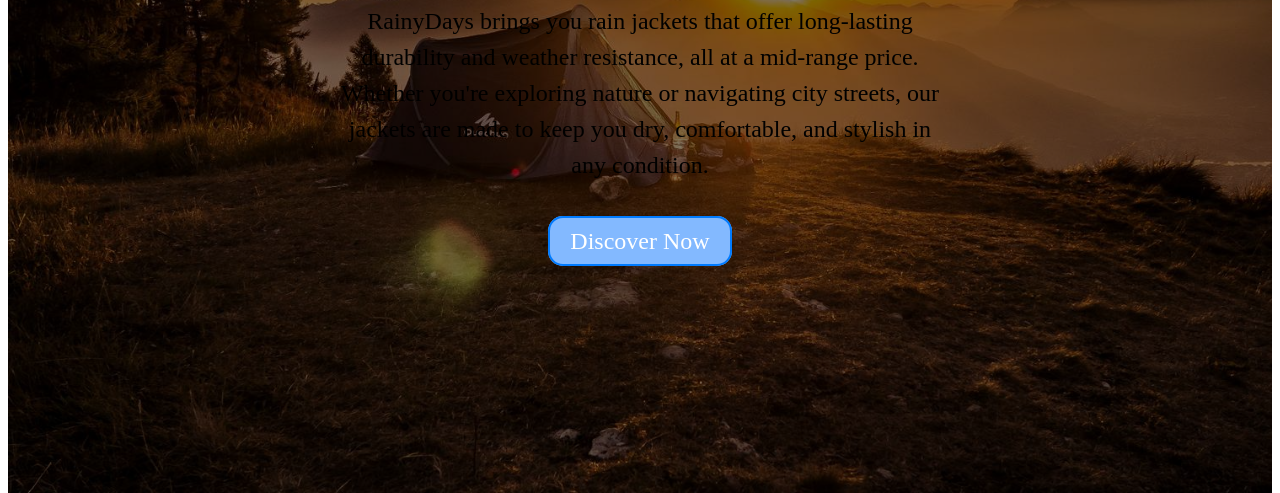
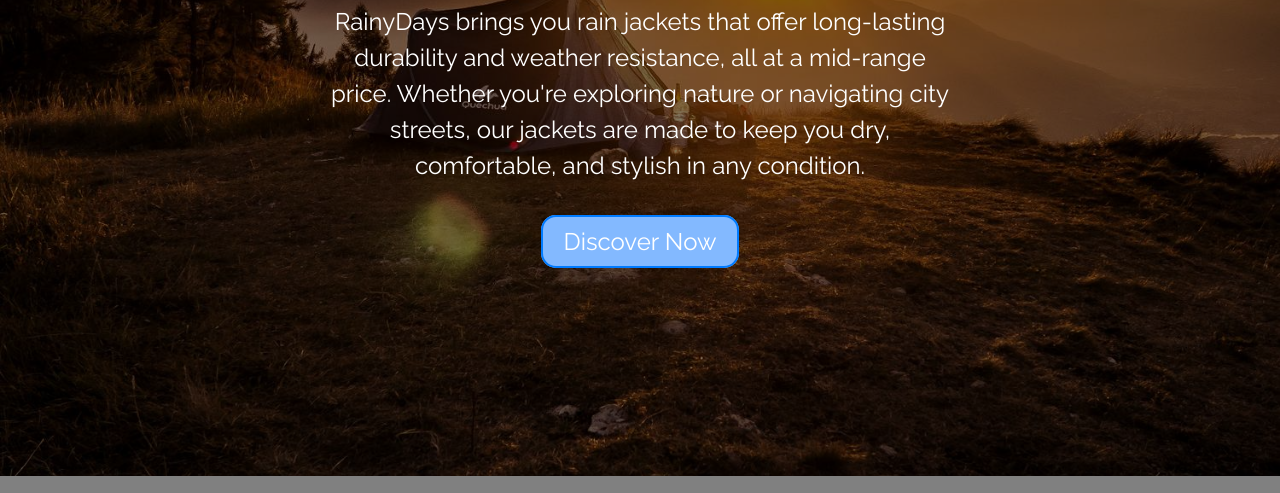
Before and after one commit to kevindjenhansen/kevinhansen-rainydays, a plain HTML site: page index.html in a window 1280 px wide. Shown: the part 456-949 px from the top of the page. Drawn offline with Linux system fonts and the light colour scheme.

Commit message:
Update home.css

```diff
--- a/css/home.css
+++ b/css/home.css
@@ -1,5 +1,5 @@
-@import url("../reset.css");
-@import url("../variables.css");
+@import url("./reset.css");
+@import url("./variables.css");
 @import url('https://fonts.googleapis.com/css2?family=Raleway:ital,wght@0,100..900;1,100..900&display=swap');
 
 
```
